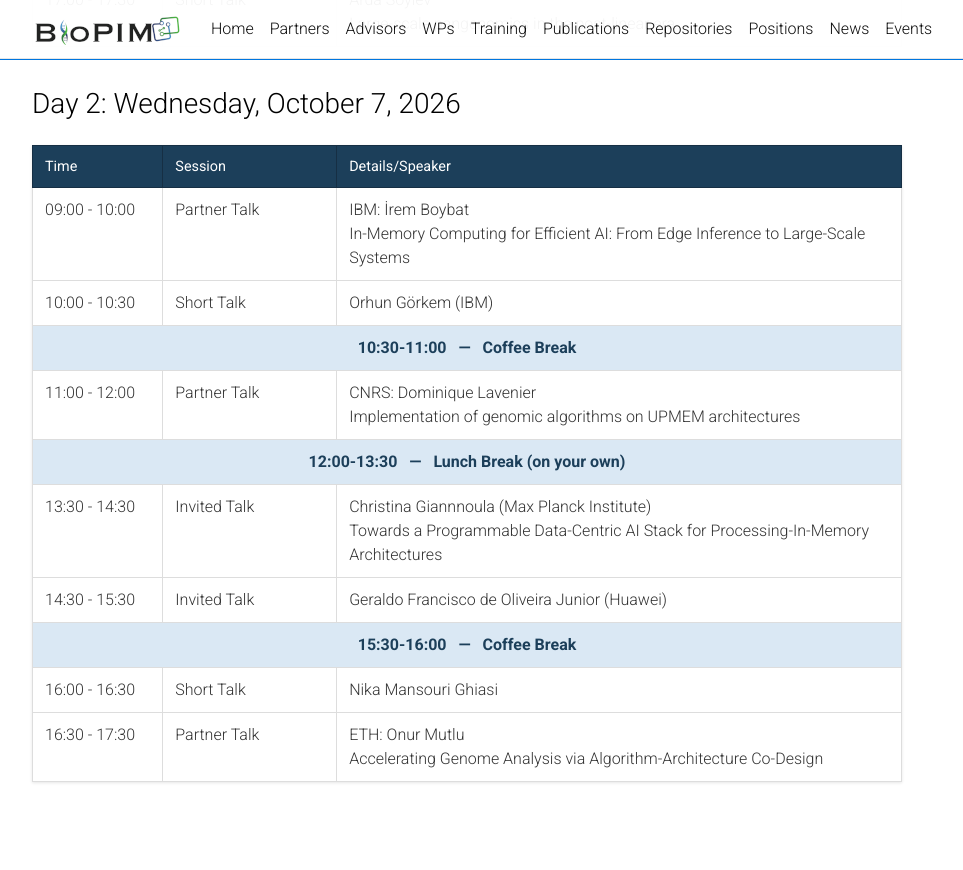
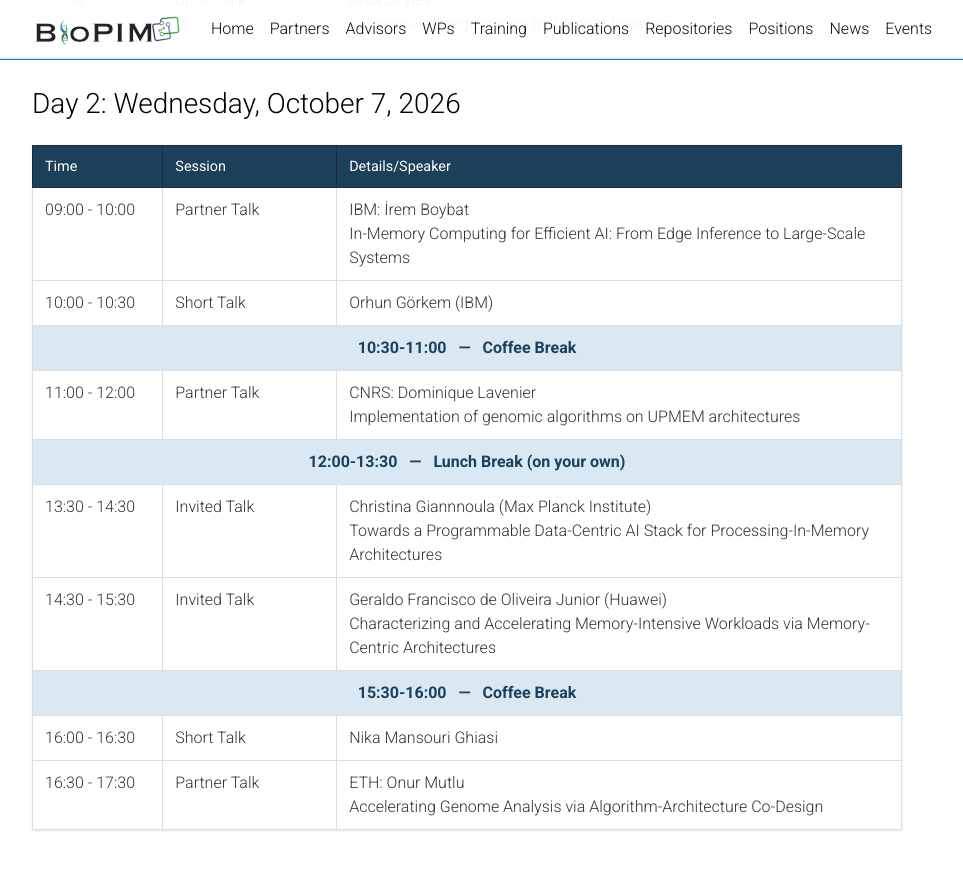
Before and after one commit to BioPIM/biopim.github.io, a Jekyll site: the page built from _pages/workshop.md, in a window 1280 px wide and 900 px high, scrolled down 1109 px. Shown: the top 870 px of the window, without its empty margins (173-1136 px from the left). Built offline with Jekyll 4.4.1, drawn with Linux system fonts in a browser that asks for light colours; comment, search, counter and statistics services are not loaded; a style sheet for code colours, icons or effects is not loaded.

Commit message:
add talk title

```diff
--- a/_pages/workshop.md
+++ b/_pages/workshop.md
@@ -176,7 +176,7 @@
     <tr>
       <td>14:30 - 15:30</td>
       <td>Invited Talk</td>
-      <td>Geraldo Francisco de Oliveira Junior (Huawei)</td>
+      <td>Geraldo Francisco de Oliveira Junior (Huawei) <br> Characterizing and Accelerating Memory-Intensive Workloads via Memory-Centric Architectures</td>
     </tr>
     <tr class="break-row">
       <td colspan="3">15:30-16:00 &nbsp;&nbsp;&mdash;&nbsp;&nbsp; Coffee Break</td>
```
